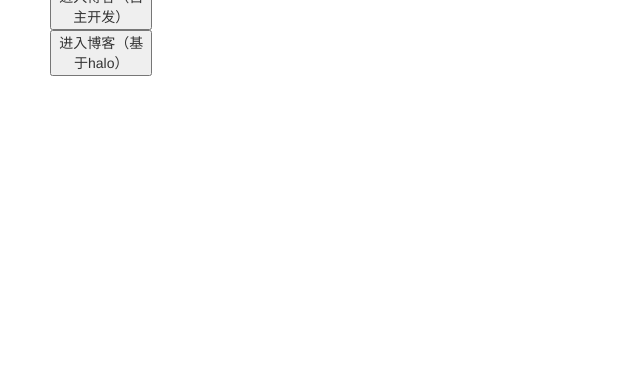
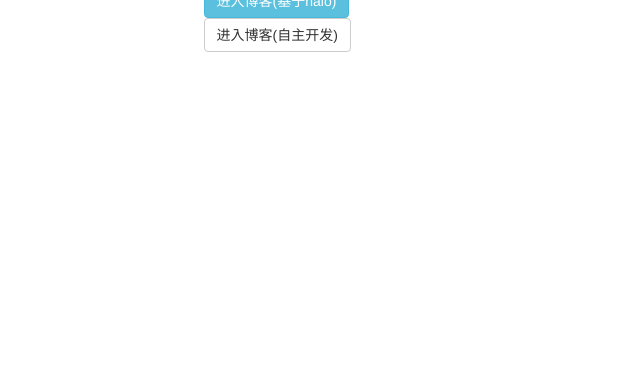
Before and after one commit to orphanBB/orphanBB.github.io, a plain HTML site: page index.html in a window 1280 px wide. Shown: the part 428-800 px from the top of the page, without its empty margins (398-1038 px from the left). Drawn offline with Linux system fonts and the light colour scheme.

Commit message:
Update index.html

```diff
--- a/index.html
+++ b/index.html
@@ -13,9 +13,9 @@
 	<div class="contianer-fluid">
 		<div class="logo">
 			<a href="http://47.106.131.194:80"><img src="public/images/logo.png"></a>
-			<button class =“ btn btn-default” onclick =“ window.location.href ='http：//47.106.131.194：80'”>进入博客（自主开发）</button>
-			<button class= “btn btn-default” onclick=“window.location.href='http：//47.106.131.194：8090'”>进入博客（基于halo）</button>
-		</ div >
+			<button class="btn btn-info" onclick="window.location.href='http://47.106.131.194:8090'">进入博客(基于halo)</button>
+			<button class="btn btn-default" onclick="window.location.href='http://47.106.131.194:80'">进入博客(自主开发)</button>
+		</div>
 	</div>
 
 </body>
```
